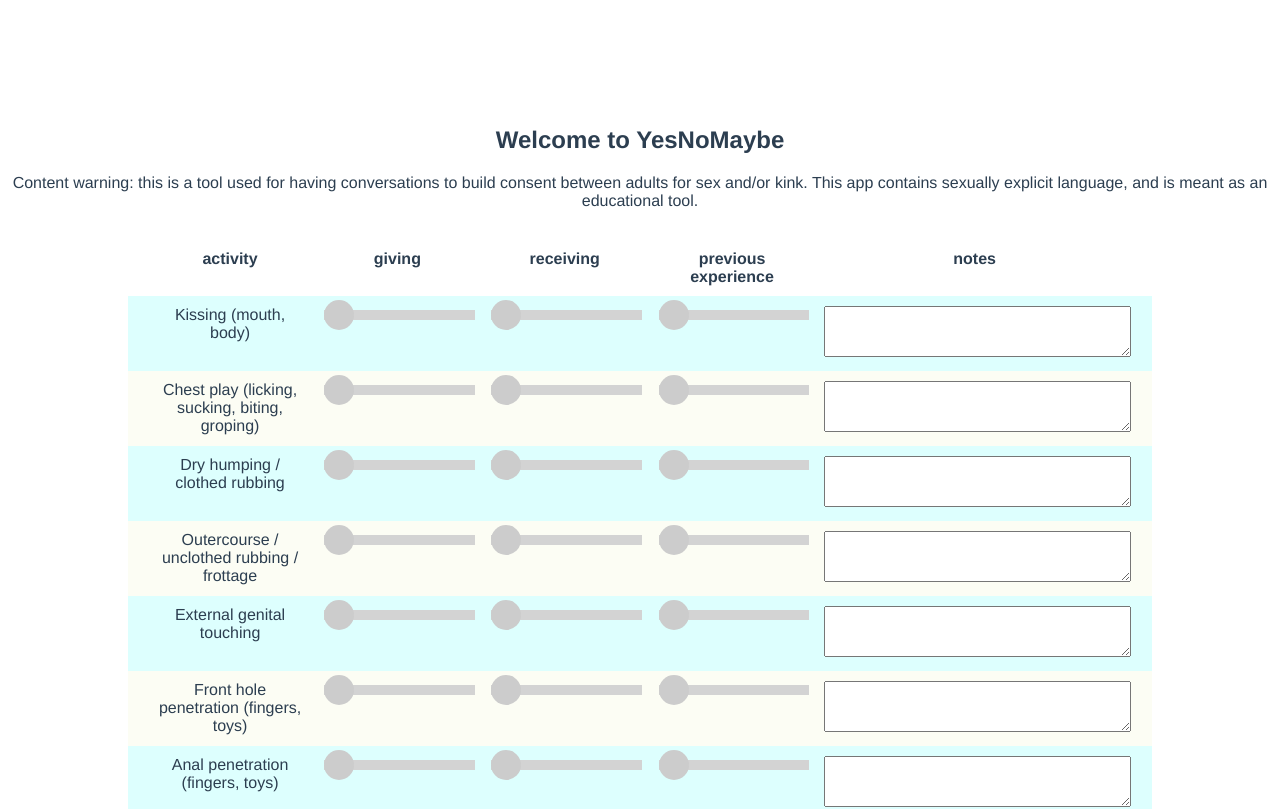
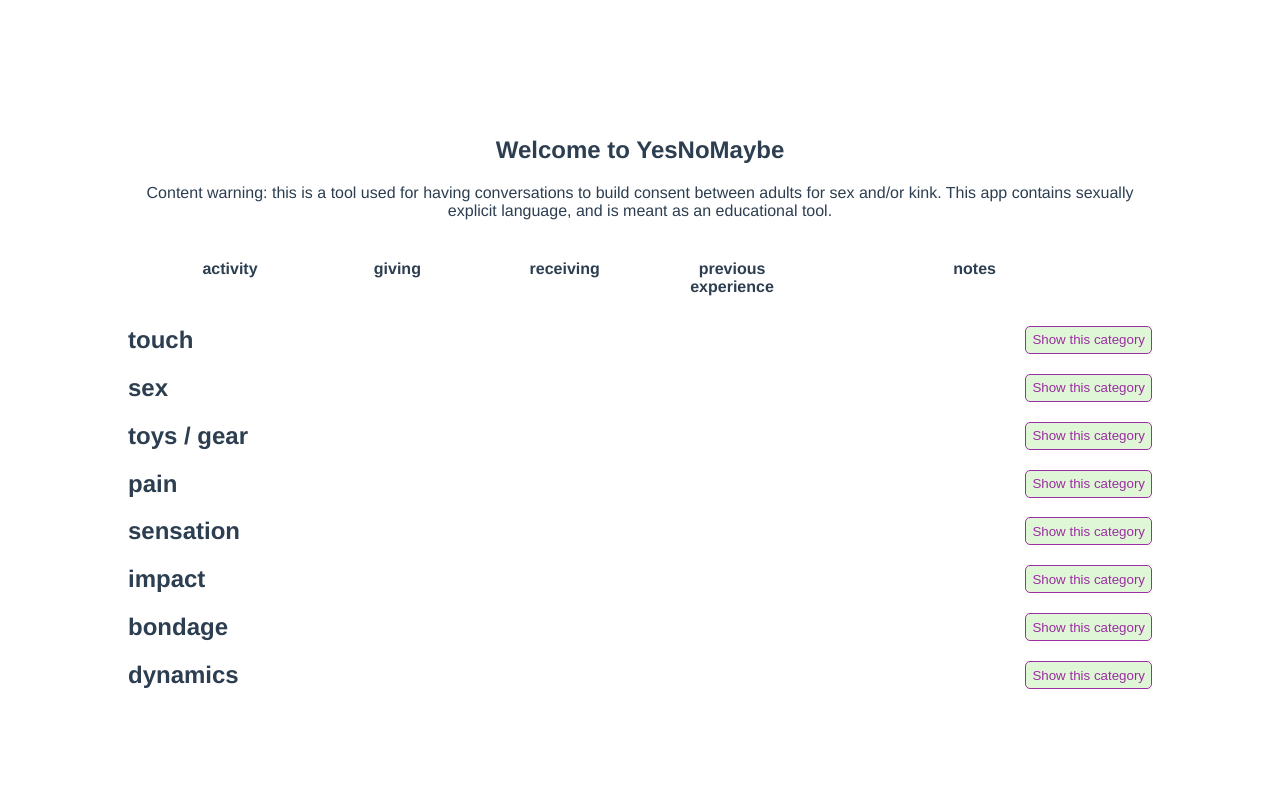
Before and after one commit to jesseharold/yesnomaybe, a Vue app: page / in a window 1280 px wide. Shown: the part 470-1279 px from the top of the page. After the commit the page ends 1189 px from the top, so only its background shows below. Built offline with nearby package versions, Linux system fonts and the light colour scheme.

Commit message:
add collapsing categories

```diff
--- a/src/components/Intro.vue
+++ b/src/components/Intro.vue
@@ -17,8 +17,11 @@ export default {
 }
 </script>
 
-<!-- Add "scoped" attribute to limit CSS to this component only -->
 <style scoped>
+.hello {
+    max-width: 1024px;
+    margin: 30px auto;
+}
 h3 {
   margin: 40px 0 0;
 }
--- a/src/components/Items.vue
+++ b/src/components/Items.vue
@@ -1,16 +1,22 @@
 <template>
   <section id="items">
+      <!-- labels row -->
     <div class="row columns column-labels">
         <div class="column activity">activity</div>
         <div class="column" :class="column.id" v-for="column in columns" v-bind:key="column.id">
             {{ column.label }}
         </div>
     </div>
-    <div class="row columns" v-for="item in items" v-bind:key="item.id">
-        <div class="item column">{{ item.label }}</div>
-        <div class="item column" :class="column.id" v-for="column in columns" v-bind:key="column.id">
-            <Slider v-if="!column.inputType" :name="item.id + '_' + column.id" />
-            <textarea rows="3" v-if="column.inputType === 'text'" />
+    <div v-for="category in categories" v-bind:key="category" class="category-container" :class="categoryVisibility[category] ? '' : 'collapsed'">
+        <!-- categories -->
+        <h2 class="category-title">{{ category }} <button class="category-toggle" @click="toggleCategory(category)">{{ categoryVisibility[category] ? 'Hide' : 'Show'}} this category</button></h2>
+        <!-- item rows -->
+        <div class="row columns" v-for="item in itemsInCategory(category)" v-bind:key="item.id">
+            <div class="item column">{{ item.label }}</div>
+            <div class="item column" :class="column.id" v-for="column in columns" v-bind:key="column.id">
+                <Slider v-if="!column.inputType" :name="item.id + '_' + column.id" />
+                <textarea rows="3" v-if="column.inputType === 'text'" />
+            </div>
         </div>
     </div>
   </section>
@@ -28,9 +34,31 @@ export default {
   data() {
     return {
         items: itemData.items,
-        columns: columnData.columns
+        columns: columnData.columns,
+        // gets all unique category values defined in the data
+        categories: [...new Set(itemData.items.map(item => item.category))],
+        categoryVisibility: this.setDefaultCategoryVisibility()
     }
-  }
+  },
+  methods: {
+        itemsInCategory(category) {
+            return this.alphabetize(this.items.filter(item => item.category === category))
+        },
+        toggleCategory(category) {
+            this.categoryVisibility[category] = !this.categoryVisibility[category]
+        },
+        setDefaultCategoryVisibility() {
+            const cats = [...new Set(itemData.items.map(item => item.category))]
+            return cats.reduce((o, key) => ({ ...o, [key]: false}), {})
+        },
+        alphabetize(array) {
+            return array.sort(function(a, b) {
+                var itemA = a.label.toUpperCase()
+                var itemB = b.label.toUpperCase()
+                return (itemA < itemB) ? -1 : (itemA > itemB) ? 1 : 0
+            })
+        }
+  },
 }
 </script>
 
@@ -49,7 +77,26 @@ export default {
     background-color: rgb(252 253 244);
 }
 .row.column-labels {
-    background-color: transparent;
+    position: sticky;
+    top: 0;
+    background-color: white;
+}
+.category-title {
+    display: flex;
+    justify-content: space-between;
+}
+.category-toggle {
+    background-color: #dff7d7;
+    border: 1px solid #9c2ea3;
+    color: #9c2ea3;
+    border-radius: 5px;
+}
+.category-toggle:hover {
+    background-color: rgb(11, 121, 110);
+    color: white;
+}
+.category-container.collapsed .row {
+    display: none;
 }
 .columns {
     display: flex;
--- a/src/json/items.json
+++ b/src/json/items.json
@@ -1,532 +1,664 @@
 {
   "items": [
     {
-      "id": "itemTwo",
+      "id": "kiss",
+      "category": "touch",
       "label": "Kissing (mouth, body)"
     },
 
     {
-      "id": "itemTwo",
+      "id": "chest",
+      "category": "touch",
       "label": "Chest play (licking, sucking, biting, groping)"
     },
 
     {
-      "id": "itemTwo",
+      "id": "dryhump",
+      "category": "touch",
       "label": "Dry humping / clothed rubbing"
     },
 
     {
-      "id": "itemTwo",
+      "id": "outercourse",
+      "category": "touch",
       "label": "Outercourse / unclothed rubbing / frottage"
     },
 
     {
-      "id": "itemTwo",
+      "id": "genitaltouching",
+      "category": "touch",
       "label": "External genital touching"
     },
 
     {
-      "id": "itemTwo",
+      "id": "frontholepenetration",
+      "category": "sex",
       "label": "Front hole penetration (fingers, toys)"
     },
 
     {
-      "id": "itemTwo",
+      "id": "analpenetration",
+      "category": "sex",
       "label": "Anal penetration (fingers, toys)"
     },
 
     {
-      "id": "itemTwo",
+      "id": "frontholefisting",
+      "category": "sex",
       "label": "Fisting (front hole)"
     },
     {
-      "id": "itemTwo",
+      "id": "analfisting",
+      "category": "sex",
       "label": "Anal Fisting"
     },
 
     {
-      "id": "itemTwo",
+      "id": "oralsex",
+      "category": "sex",
       "label": "Oral sex"
     },
 
     {
-      "id": "itemTwo",
+      "id": "rimming",
+      "category": "sex",
       "label": "Rimming"
     },
 
     {
-      "id": "itemTwo",
+      "id": "strapon",
+      "category": "sex",
       "label": "Strap-ons / dildos"
     },
 
     {
-      "id": "itemTwo",
+      "id": "packer",
+      "category": "toys / gear",
       "label": "Packers"
     },
 
     {
-      "id": "itemTwo",
+      "id": "vibrator",
+      "category": "toys / gear",
       "label": "Vibrators"
     },
 
     {
-      "id": "itemTwo",
+      "id": "stroker",
+      "category": "toys / gear",
       "label": "Strokers / masturbation sleeves"
     },
 
     {
-      "id": "itemTwo",
+      "id": "dp",
+      "category": "sex",
       "label": "Double penetration"
     },
 
     {
-      "id": "itemTwo",
+      "id": "tp",
+      "category": "sex",
       "label": "Triple penetration"
     },
 
     {
-      "id": "itemTwo",
+      "id": "gspot",
+      "category": "sex",
       "label": "G-spot stimulation"
     },
 
     {
-      "id": "itemTwo",
+      "id": "squirting",
+      "category": "sex",
       "label": "Squirting / ejaculation"
     },
 
     {
-      "id": "itemTwo",
+      "id": "masturbation",
+      "category": "sex",
       "label": "Masturbation"
     },
 
     {
-      "id": "itemTwo",
+      "id": "biting",
+      "category": "pain",
       "label": "Biting"
     },
 
     {
-      "id": "itemTwo",
+      "id": "hairpulling",
+      "category": "pain",
       "label": "Hair pulling"
     },
 
     {
-      "id": "itemTwo",
+      "id": "scratching",
+      "category": "sensation",
       "label": "Scratching"
     },
 
     {
-      "id": "itemTwo",
+      "id": "punching",
+      "category": "impact",
       "label": "Punching"
     },
 
     {
-      "id": "itemTwo",
+      "id": "slapping",
+      "category": "impact",
       "label": "Slapping"
     },
 
     {
-      "id": "itemTwo",
+      "id": "roughbody",
+      "category": "pain",
       "label": "Rough body play"
     },
 
     {
-      "id": "itemTwo",
+      "id": "spanking",
+      "category": "impact",
       "label": "Spanking"
     },
 
     {
-      "id": "itemTwo",
+      "id": "cuddling",
+      "category": "touch",
       "label": "Cuddling"
     },
 
     {
-      "id": "itemTwo",
+      "id": "blindfold",
+      "category": "bondage",
       "label": "Blindfolds"
     },
 
     {
-      "id": "itemTwo",
+      "id": "paint",
+      "category": "toys / gear",
       "label": "Body Paint"
     },
 
     {
-      "id": "itemTwo",
+      "id": "buttplug",
+      "category": "sex",
       "label": "Butt plugs"
     },
 
     {
-      "id": "itemTwo",
+      "id": "cage",
+      "category": "bondage",
       "label": "Cages"
     },
 
     {
-      "id": "itemTwo",
+      "id": "cane",
+      "category": "impact",
       "label": "Canes"
     },
 
     {
-      "id": "itemTwo",
+      "id": "chain",
+      "category": "bondage",
       "label": "Chains"
     },
 
     {
-      "id": "itemTwo",
+      "id": "clothespin",
+      "category": "pain",
       "label": "Clothespins"
     },
 
     {
-      "id": "itemTwo",
+      "id": "costume",
+      "category": "toys / gear",
       "label": "Clothing / Costumes / Lingerie"
     },
 
     {
-      "id": "itemTwo",
+      "id": "cuff",
+      "category": "bondage",
       "label": "Cuffs"
     },
 
     {
-      "id": "itemTwo",
+      "id": "gag",
+      "category": "bondage",
       "label": "Gags"
     },
 
     {
-      "id": "itemTwo",
+      "id": "wax",
+      "category": "sensation",
       "label": "Wax"
     },
 
     {
-      "id": "itemTwo",
+      "id": "ice",
+      "category": "sensation",
       "label": "Ice"
     },
 
     {
-      "id": "itemTwo",
+      "id": "leather",
+      "category": "toys / gear",
       "label": "Leather (clothing, restraints)"
     },
 
     {
-      "id": "itemTwo",
+      "id": "crop",
+      "category": "impact",
       "label": "Riding crops"
     },
 
     {
-      "id": "itemTwo",
+      "id": "rubber",
+      "category": "toys / gear",
       "label": "Rubber / latex"
     },
 
     {
-      "id": "itemTwo",
+      "id": "spreader",
+      "category": "toys / gear",
       "label": "Spreader bars"
     },
 
     {
-      "id": "itemTwo",
+      "id": "stim",
+      "category": "toys / gear",
       "label": "E-stim toys"
     },
 
     {
-      "id": "itemTwo",
+      "id": "whip",
+      "category": "impact",
       "label": "Whips"
     },
 
     {
-      "id": "itemTwo",
+      "id": "paddle",
+      "category": "impact",
       "label": "Paddles"
     },
 
     {
-      "id": "itemTwo",
+      "id": "collar",
+      "category": "bondage",
       "label": "Collars"
     },
 
     {
-      "id": "itemTwo",
+      "id": "hood",
+      "category": "bondage",
       "label": "Hoods"
     },
 
     {
-      "id": "itemTwo",
+      "id": "flogger",
+      "category": "impact",
       "label": "Floggers"
     },
 
     {
-      "id": "itemTwo",
+      "id": "clamp",
+      "category": "pain",
       "label": "Clamps"
     },
 
     {
-      "id": "itemTwo",
+      "id": "food",
+      "category": "sensation",
       "label": "Food"
     },
 
     {
-      "id": "itemTwo",
-      "label": "Impact"
+      "id": "impact",
+      "category": "impact",
+      "label": "Impact, general"
     },
 
     {
-      "id": "itemTwo",
+      "id": "wrestling",
+      "category": "dynamics",
       "label": "Wrestling"
     },
 
     {
-      "id": "itemTwo",
+      "id": "tickling",
+      "category": "sensation",
       "label": "Tickling"
     },
 
     {
-      "id": "itemTwo",
+      "id": "smoking",
+      "category": "sensation",
       "label": "Smoking"
     },
 
     {
-      "id": "itemTwo",
+      "id": "group",
+      "category": "dynamics",
       "label": "Group Play"
     },
 
     {
-      "id": "itemTwo",
+      "id": "powerexchange",
+      "category": "dynamics",
       "label": "Power Exchange"
     },
 
     {
-      "id": "itemTwo",
+      "id": "needle",
+      "category": "pain",
       "label": "Piercing / Needle Play"
     },
 
     {
-      "id": "itemTwo",
+      "id": "medical",
+      "category": "dynamics",
       "label": "Medical Play"
     },
 
     {
-      "id": "itemTwo",
+      "id": "punishment",
+      "category": "dynamics",
       "label": "Punishment"
     },
 
     {
-      "id": "itemTwo",
+      "id": "porn",
+      "category": "sex",
       "label": "Porn (watching)"
     },
 
     {
-      "id": "itemTwo",
+      "id": "party",
+      "category": "sex",
       "label": "Sex Parties"
     },
 
     {
-      "id": "itemTwo",
+      "id": "orgasmcontrol",
+      "category": "dynamics",
       "label": "Orgasm control"
     },
 
     {
-      "id": "itemTwo",
+      "id": "marks",
+      "category": "pain",
       "label": "Marks / Bruises"
     },
 
     {
-      "id": "itemTwo",
+      "id": "pissscat",
+      "category": "pain",
       "label": "Piss / Scat Play"
     },
 
     {
-      "id": "itemTwo",
+      "id": "blood",
+      "category": "pain",
       "label": "Blood Play"
     },
 
     {
-      "id": "itemTwo",
+      "id": "service",
+      "category": "dynamics",
       "label": "Service"
     },
 
     {
-      "id": "itemTwo",
+      "id": "teasing",
+      "category": "dynamics",
       "label": "Teasing"
     },
 
     {
-      "id": "itemTwo",
+      "id": "submission",
+      "category": "dynamics",
       "label": "Submission"
     },
 
     {
-      "id": "itemTwo",
+      "id": "domination",
+      "category": "dynamics",
       "label": "Domination"
     },
 
     {
-      "id": "itemTwo",
+      "id": "objectification",
+      "category": "dynamics",
       "label": "Objectification"
     },
 
     {
-      "id": "itemTwo",
-      "label": "Pain (levels?)"
+      "id": "pain",
+      "category": "pain",
+      "label": "Pain"
     },
 
     {
-      "id": "itemTwo",
+      "id": "role",
+      "category": "dynamics",
       "label": "Role Play"
     },
 
     {
-      "id": "itemTwo",
+      "id": "sensory",
+      "category": "sensation",
       "label": "Sensory Play / Sensory Deprivation"
     },
 
     {
-      "id": "itemTwo",
+      "id": "brat",
+      "category": "dynamics",
       "label": "Brattiness"
     },
 
     {
-      "id": "itemTwo",
+      "id": "cuckold",
+      "category": "dynamics",
       "label": "Cuckolding"
     },
 
     {
-      "id": "itemTwo",
+      "id": "talk",
+      "category": "sex",
       "label": "Dirty Talk"
     },
 
     {
-      "id": "itemTwo",
+      "id": "kidnapping",
+      "category": "dynamics",
       "label": "Kidnapping"
     },
 
     {
-      "id": "itemTwo",
+      "id": "interrogation",
+      "category": "dynamics",
       "label": "Interrogation"
     },
 
     {
-      "id": "itemTwo",
+      "id": "ageplay",
+      "category": "dynamics",
       "label": "Ageplay"
     },
 
     {
-      "id": "itemTwo",
+      "id": "breath",
+      "category": "bondage",
       "label": "Breath Play"
     },
 
     {
-      "id": "itemTwo",
+      "id": "cnc",
+      "category": "dynamics",
       "label": "Consensual Non-Consent"
     },
 
     {
-      "id": "itemTwo",
+      "id": "chastity",
+      "category": "bondage",
       "label": "Chastity"
     },
 
     {
-      "id": "itemTwo",
+      "id": "picture",
+      "category": "sex",
       "label": "Sexy Pictures"
     },
 
     {
-      "id": "itemTwo",
+      "id": "video",
+      "category": "sex",
       "label": "Sexy Videos"
     },
 
     {
-      "id": "itemTwo",
+      "id": "voyeur",
+      "category": "dynamics",
       "label": "Voyeurism"
     },
 
     {
-      "id": "itemTwo",
+      "id": "exhibition",
+      "category": "dynamics",
       "label": "Exhibitionism"
     },
 
     {
-      "id": "itemTwo",
+      "id": "furry",
+      "category": "dynamics",
       "label": "Furry Play"
     },
 
     {
-      "id": "itemTwo",
+      "id": "humiliation",
+      "category": "dynamics",
       "label": "Humiliation"
     },
 
     {
-      "id": "itemTwo",
+      "id": "degradation",
+      "category": "dynamics",
       "label": "Degradation"
     },
 
     {
-      "id": "itemTwo",
+      "id": "bodyworship",
+      "category": "sex",
       "label": "Body / Genital Worship"
     },
 
     {
-      "id": "itemTwo",
+      "id": "bondage",
+      "category": "bondage",
       "label": "Bondage / Restraint"
     },
 
     {
-      "id": "itemTwo",
+      "id": "incest",
+      "category": "dynamics",
       "label": "Incest Roleplay"
     },
 
     {
-      "id": "itemTwo",
+      "id": "knife",
+      "category": "pain",
       "label": "Knife Play"
     },
 
     {
-      "id": "itemTwo",
+      "id": "foot",
+      "category": "sensation",
       "label": "Foot Play"
     },
 
     {
-      "id": "itemTwo",
+      "id": "bootblacking",
+      "category": "dynamics",
       "label": "Boot Blacking"
     },
 
     {
-      "id": "itemTwo",
+      "id": "bootworship",
+      "category": "dynamics",
+      "label": "Boot Worship"
+    },
+
+    {
+      "id": "saran",
+      "category": "bondage",
       "label": "Saran Wrapping"
     },
 
     {
-      "id": "itemTwo",
+      "id": "orders",
+      "category": "dynamics",
       "label": "Following Orders"
     },
 
     {
-      "id": "itemTwo",
+      "id": "eyecontact",
+      "category": "dynamics",
       "label": "Eye Contact"
     },
 
     {
-      "id": "itemTwo",
+      "id": "sissy",
+      "category": "dynamics",
       "label": "Feminization / Sissification"
     },
 
     {
-      "id": "itemTwo",
+      "id": "massage",
+      "category": "touch",
       "label": "Massage"
     },
 
     {
-      "id": "itemTwo",
+      "id": "magic",
+      "category": "dynamics",
       "label": "Sex Magic / Spirituality"
     },
 
     {
-      "id": "itemTwo",
+      "id": "gender",
+      "category": "dynamics",
       "label": "Gender Play"
     },
 
     {
-      "id": "itemTwo",
+      "id": "longdistance",
+      "category": "sex",
       "label": "Long-Distance Sex (phone, video call)"
     },
 
     {
-      "id": "itemTwo",
+      "id": "sexting",
+      "category": "sex",
       "label": "Sexting"
+    },
+
+    {
+      "id": "rope",
+      "category": "bondage",
+      "label": "Rope"
+    },
+
+
+    {
+        "id": "ropesuspension",
+        "category": "bondage",
+        "label": "Rope Suspension"
+    },
+
+    {
+      "id": "pet",
+      "category": "dynamics",
+      "label": "Pet / Pony / Puppy Play"
     }
+
   ]
 }
```
